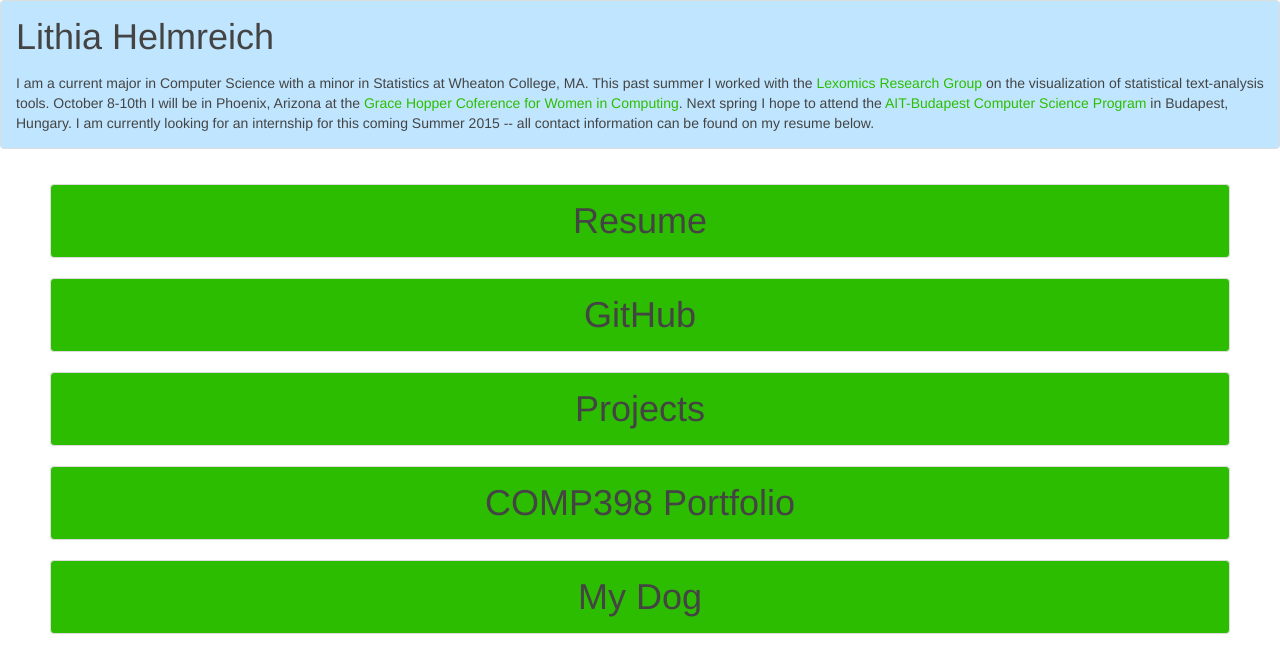
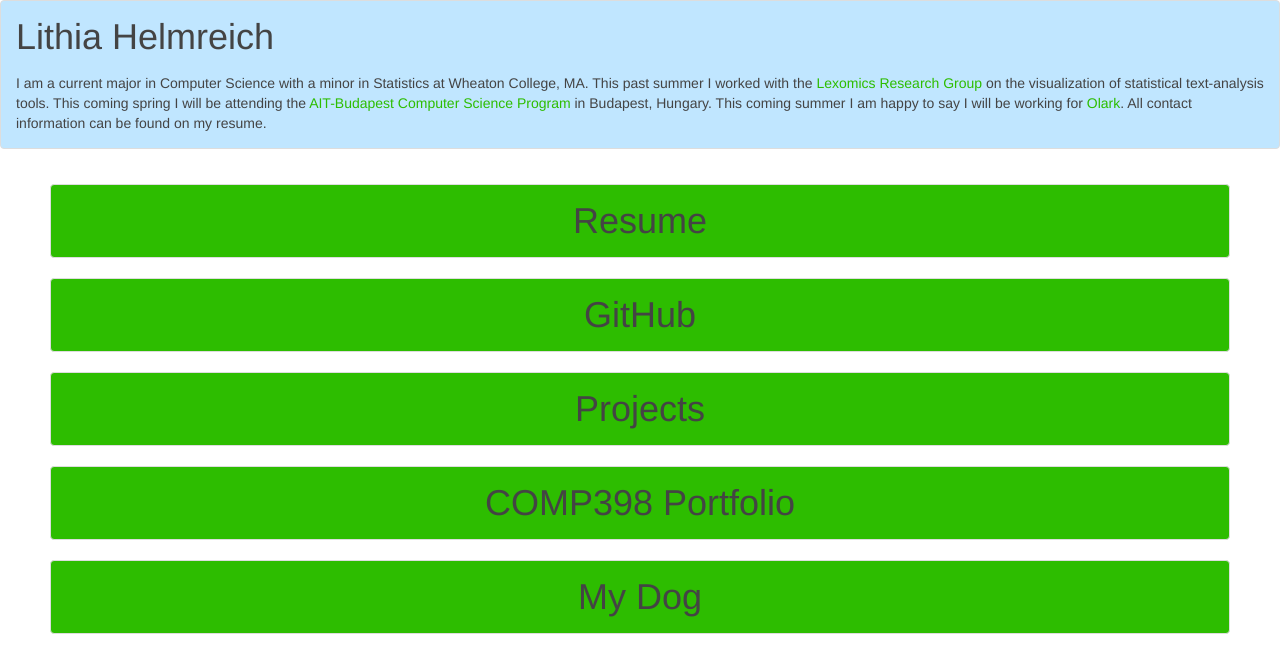
Before and after one commit to jge94/lithiah.github.io, a plain HTML site: page index.html in a window 1280 px wide. Drawn offline with Linux system fonts and the light colour scheme.

Commit message:
homepage info update

```diff
--- a/index.html
+++ b/index.html
@@ -15,7 +15,7 @@
 	<div class="uk-width-1-1">
     	<div class="uk-panel uk-panel-box" style="background-color: #C0E6FF;">
     		<div class="uk-panel-title uk-text-large"><h1>Lithia Helmreich</h1></div>
-    		<div>I am a current major in Computer Science with a minor in Statistics at Wheaton College, MA. This past summer I worked with the <a href="http://www.wheatoncollege.edu/lexomics">Lexomics Research Group</a> on the visualization of statistical text-analysis tools. October 8-10th I will be in Phoenix, Arizona at the <a href="gracehopper.org">Grace Hopper Coference for Women in Computing</a>. Next spring I hope to attend the <a href="ait-budapest.com">AIT-Budapest Computer Science Program</a> in Budapest, Hungary. I am currently looking for an internship for this coming Summer 2015 -- all contact information can be found on my resume below.
+    		<div>I am a current major in Computer Science with a minor in Statistics at Wheaton College, MA. This past summer I worked with the <a href="http://www.wheatoncollege.edu/lexomics">Lexomics Research Group</a> on the visualization of statistical text-analysis tools. This coming spring I will be attending the <a href="http://www.ait-budapest.com">AIT-Budapest Computer Science Program</a> in Budapest, Hungary. This coming summer I am happy to say I will be working for <a href="https://www.olark.com/">Olark</a>. All contact information can be found on my resume.
             </div>
     	</div>
 	</div>
```
